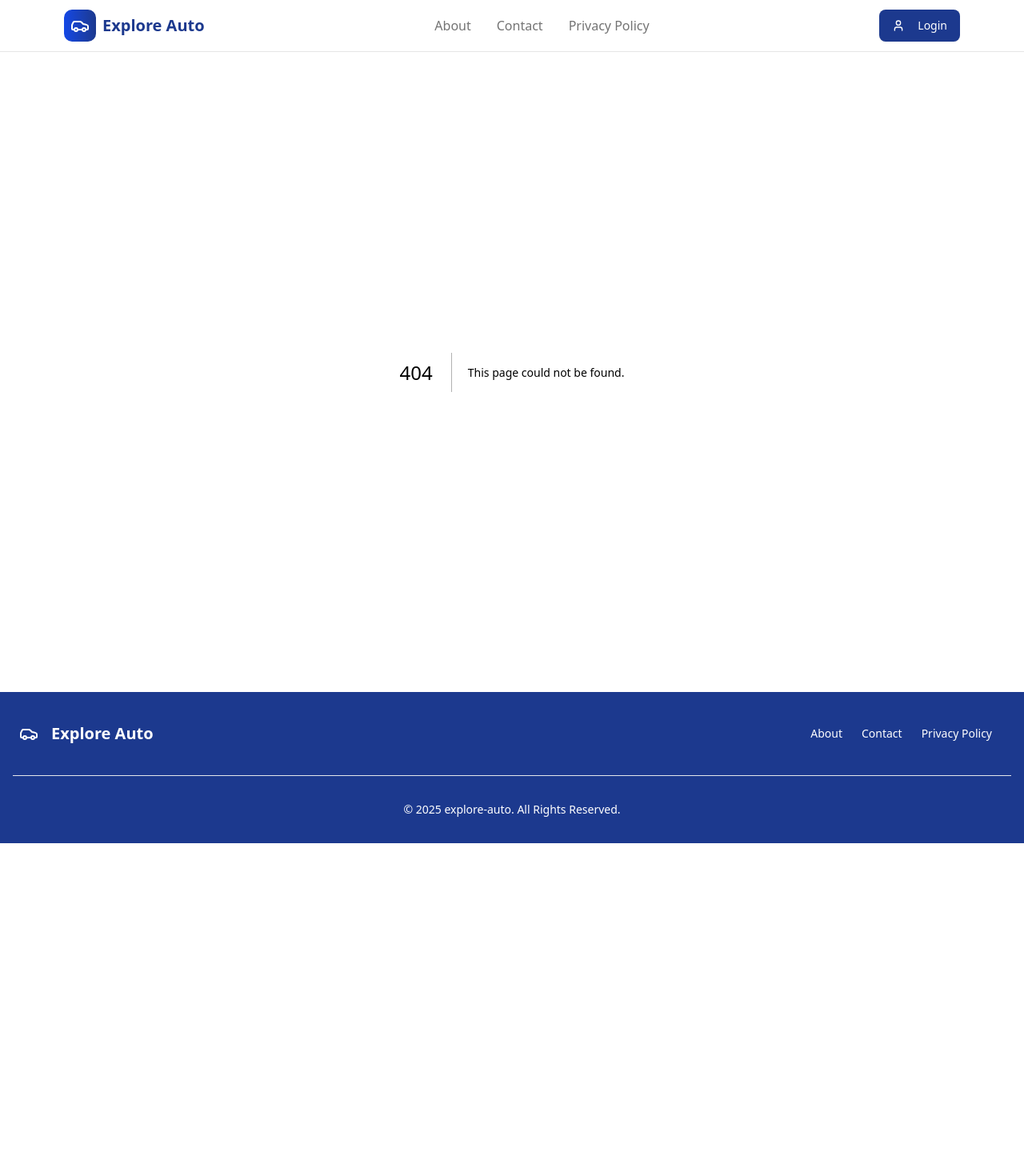
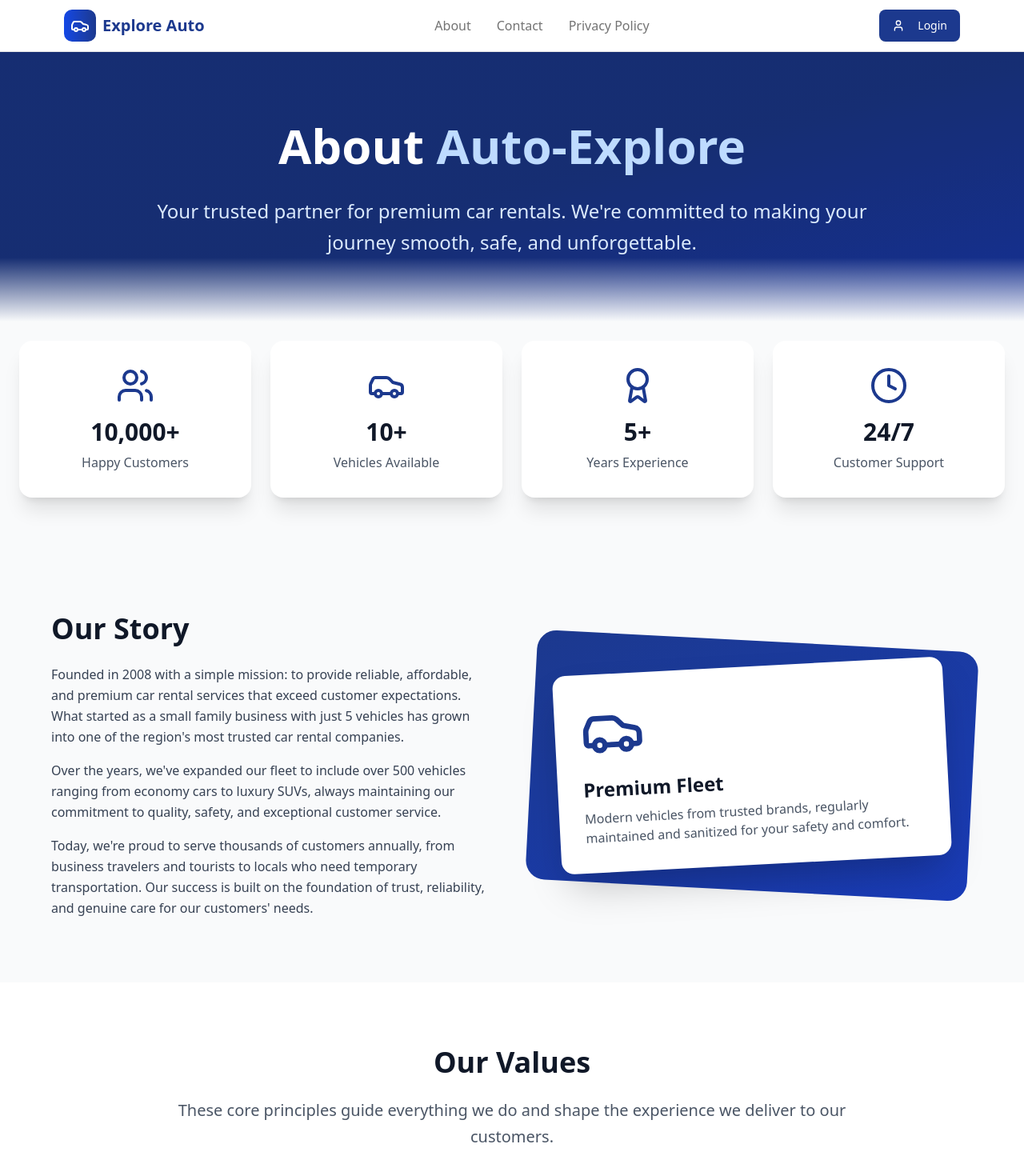
Before and after one commit to ayabakry/auto-explore, a Next.js app: page /about in a window 1280 px wide. Before the commit this address had no page. Shown: the top 1470 px of the page at 80% size. Before the commit the page ends 1054 px from the top, so only its background shows below. Built offline with nearby package versions, Linux system fonts and the light colour scheme.

Commit message:
add about page

```diff
--- /dev/null
+++ b/src/app/about/page.jsx
@@ -0,0 +1,201 @@
+import {
+  Car,
+  Shield,
+  Clock,
+  Users,
+  Star,
+  Award,
+  MapPin,
+  Phone,
+} from "lucide-react";
+
+export default function AboutPage() {
+  const stats = [
+    { number: "10,000+", label: "Happy Customers", icon: Users },
+    { number: "10+", label: "Vehicles Available", icon: Car },
+    { number: "5+", label: "Years Experience", icon: Award },
+    { number: "24/7", label: "Customer Support", icon: Clock },
+  ];
+
+  const values = [
+    {
+      icon: Shield,
+      title: "Safety First",
+      description:
+        "All our vehicles undergo rigorous safety inspections and maintenance to ensure your peace of mind on every journey.",
+    },
+    {
+      icon: Star,
+      title: "Premium Quality",
+      description:
+        "We maintain a modern fleet of well-maintained vehicles from top manufacturers to provide you with the best driving experience.",
+    },
+    {
+      icon: Clock,
+      title: "Reliable Service",
+      description:
+        "24/7 customer support and quick response times ensure you're never left stranded during your rental period.",
+    },
+    {
+      icon: MapPin,
+      title: "Convenient Locations",
+      description:
+        "Multiple pickup and drop-off locations across the city make it easy to rent and return your vehicle.",
+    },
+  ];
+
+  const team = [
+    {
+      name: "Sarah Johnson",
+      role: "CEO & Founder",
+      image: "/api/placeholder/300/300",
+      description:
+        "With 20+ years in the automotive industry, Sarah founded our company with a vision to revolutionize car rentals.",
+    },
+    {
+      name: "Michael Chen",
+      role: "Operations Manager",
+      image: "/api/placeholder/300/300",
+      description:
+        "Michael ensures our fleet is always in top condition and our operations run smoothly across all locations.",
+    },
+    {
+      name: "Emily Rodriguez",
+      role: "Customer Experience Lead",
+      image: "/api/placeholder/300/300",
+      description:
+        "Emily leads our customer service team, ensuring every rental experience exceeds expectations.",
+    },
+  ];
+
+  return (
+    <div className="min-h-screen bg-gray-50">
+      {/* Hero Section */}
+      <section className="relative bg-gradient-to-br from-blue-900 via-blue-900 to-blue-800 text-white py-20">
+        <div className="absolute inset-0 bg-black/20"></div>
+        <div className="relative container mx-auto px-6">
+          <div className="max-w-4xl mx-auto text-center">
+            <h1 className="text-5xl md:text-6xl font-bold mb-6 leading-tight">
+              About <span className="text-blue-200">Auto-Explore</span>
+            </h1>
+            <p className="text-xl md:text-2xl text-blue-100 leading-relaxed">
+              Your trusted partner for premium car rentals. We're committed to
+              making your journey smooth, safe, and unforgettable.
+            </p>
+          </div>
+        </div>
+        <div className="absolute bottom-0 left-0 right-0 h-20 bg-gradient-to-t from-gray-50 to-transparent"></div>
+      </section>
+
+      {/* Stats Section */}
+      <section className="py-16 -mt-10 relative z-10">
+        <div className="container mx-auto px-6">
+          <div className="grid grid-cols-2 md:grid-cols-4 gap-6">
+            {stats.map((stat, index) => {
+              const Icon = stat.icon;
+              return (
+                <div
+                  key={index}
+                  className="bg-white rounded-2xl p-8 shadow-xl text-center transform hover:scale-105 transition-transform duration-300"
+                >
+                  <Icon className="w-12 h-12 text-blue-900 mx-auto mb-4" />
+                  <div className="text-3xl font-bold text-gray-900 mb-2">
+                    {stat.number}
+                  </div>
+                  <div className="text-gray-600 font-medium">{stat.label}</div>
+                </div>
+              );
+            })}
+          </div>
+        </div>
+      </section>
+
+      {/* Story Section */}
+      <section className="py-20">
+        <div className="container mx-auto px-6">
+          <div className="max-w-6xl mx-auto">
+            <div className="grid md:grid-cols-2 gap-12 items-center">
+              <div>
+                <h2 className="text-4xl font-bold text-gray-900 mb-6">
+                  Our Story
+                </h2>
+                <div className="space-y-4 text-gray-700 leading-relaxed">
+                  <p>
+                    Founded in 2008 with a simple mission: to provide reliable,
+                    affordable, and premium car rental services that exceed
+                    customer expectations. What started as a small family
+                    business with just 5 vehicles has grown into one of the
+                    region's most trusted car rental companies.
+                  </p>
+                  <p>
+                    Over the years, we've expanded our fleet to include over 500
+                    vehicles ranging from economy cars to luxury SUVs, always
+                    maintaining our commitment to quality, safety, and
+                    exceptional customer service.
+                  </p>
+                  <p>
+                    Today, we're proud to serve thousands of customers annually,
+                    from business travelers and tourists to locals who need
+                    temporary transportation. Our success is built on the
+                    foundation of trust, reliability, and genuine care for our
+                    customers' needs.
+                  </p>
+                </div>
+              </div>
+              <div className="relative">
+                <div className="bg-gradient-to-br from-blue-900 to-blue-800 rounded-3xl p-8 transform rotate-3">
+                  <div className="bg-white rounded-2xl p-8 transform -rotate-6 shadow-2xl">
+                    <Car className="w-20 h-20 text-blue-900 mb-4" />
+                    <h3 className="text-2xl font-bold text-gray-900 mb-2">
+                      Premium Fleet
+                    </h3>
+                    <p className="text-gray-600">
+                      Modern vehicles from trusted brands, regularly maintained
+                      and sanitized for your safety and comfort.
+                    </p>
+                  </div>
+                </div>
+              </div>
+            </div>
+          </div>
+        </div>
+      </section>
+
+      {/* Values Section */}
+      <section className="py-20 bg-white">
+        <div className="container mx-auto px-6">
+          <div className="max-w-4xl mx-auto text-center mb-16">
+            <h2 className="text-4xl font-bold text-gray-900 mb-6">
+              Our Values
+            </h2>
+            <p className="text-xl text-gray-600 leading-relaxed">
+              These core principles guide everything we do and shape the
+              experience we deliver to our customers.
+            </p>
+          </div>
+
+          <div className="grid md:grid-cols-2 lg:grid-cols-4 gap-8">
+            {values.map((value, index) => {
+              const Icon = value.icon;
+              return (
+                <div key={index} className="group">
+                  <div className="bg-gradient-to-br from-gray-50 to-gray-100 rounded-2xl p-8 h-full transition-all duration-300 group-hover:shadow-xl group-hover:scale-105">
+                    <div className="bg-blue-50 rounded-full w-16 h-16 flex items-center justify-center mb-6 group-hover:bg-blue-100 transition-colors duration-300">
+                      <Icon className="w-8 h-8 text-blue-900" />
+                    </div>
+                    <h3 className="text-xl font-bold text-gray-900 mb-4">
+                      {value.title}
+                    </h3>
+                    <p className="text-gray-600 leading-relaxed">
+                      {value.description}
+                    </p>
+                  </div>
+                </div>
+              );
+            })}
+          </div>
+        </div>
+      </section>
+    </div>
+  );
+}
```
Also changed, not shown: src/app/component/Hero.jsx (+6 -3 lines).
